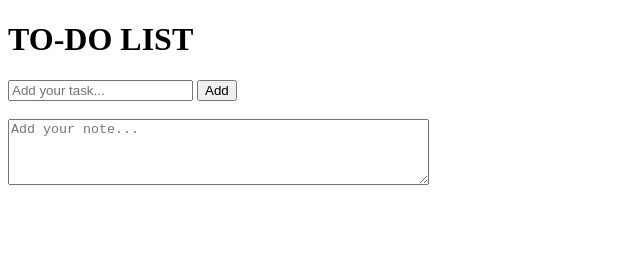
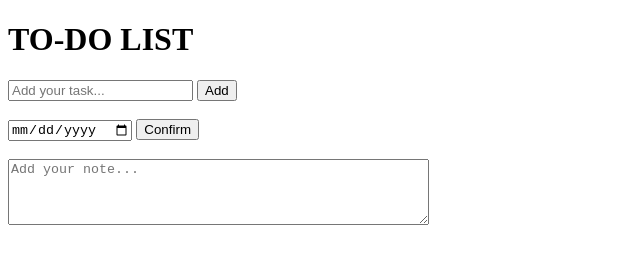
Before and after one commit to TruongPhuc2005/to-do-list-app, a plain HTML site: page index.html in a window 1280 px wide. Shown: the whole page, without its empty margins (0-640 px from the left). Drawn offline with Linux system fonts and the light colour scheme.

Commit message:
aded calendar

```diff
--- a/index.html
+++ b/index.html
@@ -15,6 +15,9 @@
             <input type="text" id="todo-form" placeholder="Add your task..." required>
             <button type="submit">Add</button>
             <br><br>
+            <input type="date" required>
+            <button type="submit">Confirm</button>
+            <br><br>
             <textarea id="todo-form" placeholder="Add your note..." rows="4" cols="50"></textarea>
         </form>
         <ul id="todo-list"></ul>
```
